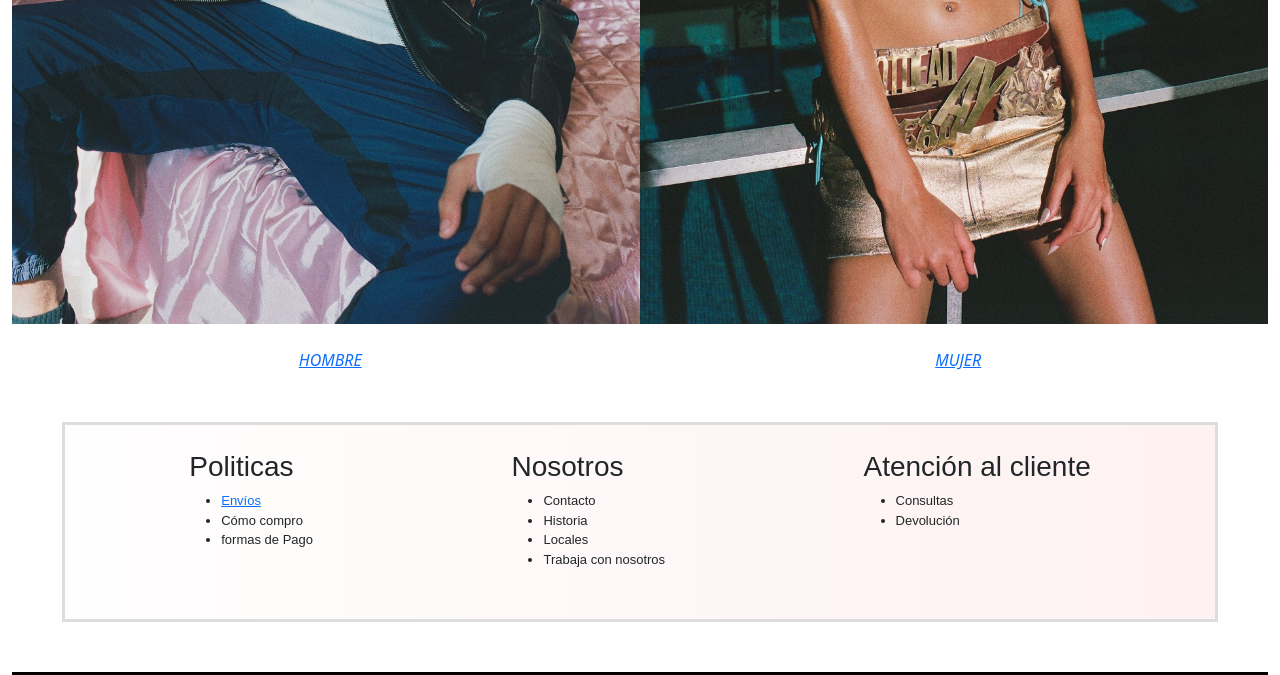
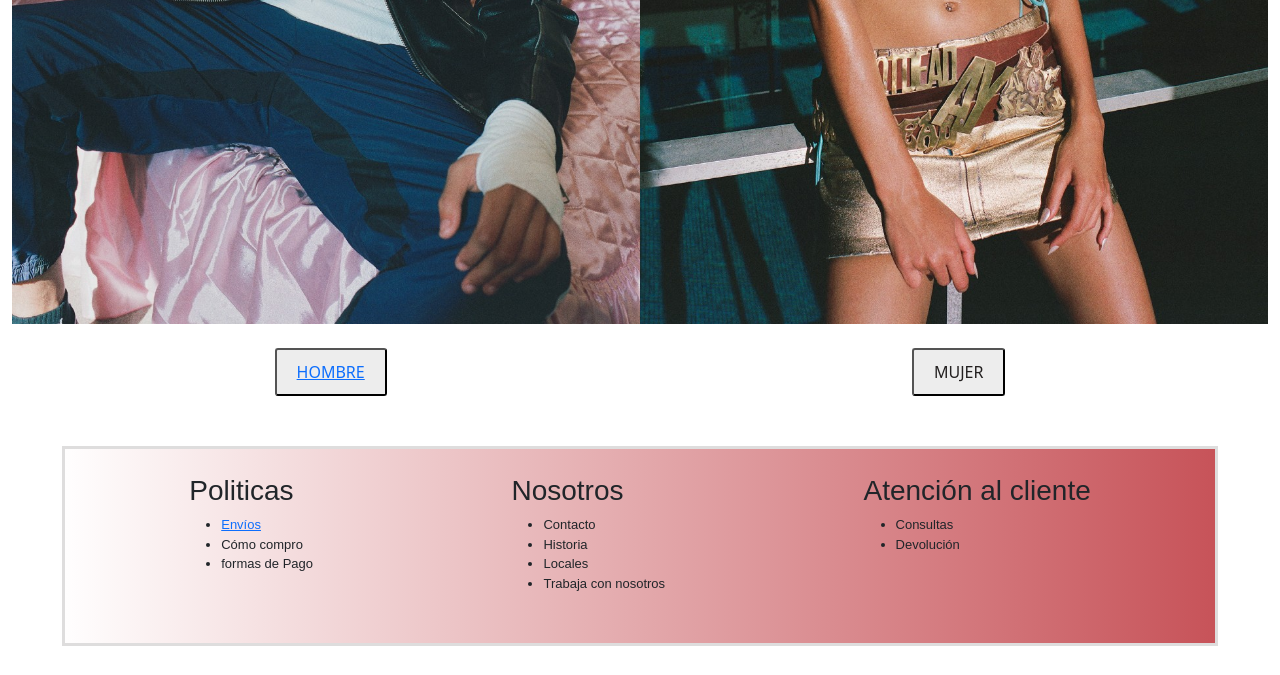
Before and after one commit to victoria-mvf/EntregaFinalMVictoriaFernandez, a website: page index.html in a window 1280 px wide. Shown: the part 1593-2268 px from the top of the page. Drawn offline with nearby package versions, Linux system fonts and the light colour scheme.

Commit message:
tercera-modificacion-entrega-final

```diff
--- a/index.html
+++ b/index.html
@@ -72,7 +72,7 @@
                 <a href="./pages/hombre.html"><img src="./src/img/categoria-hombre.jpg" alt="MAN" width="700px"
                         class="img-fluid"></a>
 
-                <a href=""><img src="./src/img/categoria-mujer.jpg" alt="WOMAN" width="700px" class="img-fluid"></a>
+                <img src="./src/img/categoria-mujer.jpg" alt="WOMAN" width="700px" class="img-fluid">
 
             </div>
 
@@ -80,9 +80,9 @@
 
             <div class="titulo-banner2">
 
-                <a href="./pages/hombre.html">HOMBRE</a>
+                <button class="boton-estilo"><a href="./pages/hombre.html">HOMBRE</a></button>
 
-                <a href="">MUJER</a>
+               <button class="boton-estilo">MUJER</button>
 
             </div>
 
--- a/scss/_header.scss
+++ b/scss/_header.scss
@@ -6,7 +6,6 @@ header {
         display: grid;
         grid-template-columns: 300px 100px;
         grid-template-rows: 25px 25px;
-        background-color: white;
         display: flex;
         flex-direction: column;
         margin: 10px;
@@ -45,6 +44,7 @@ header {
         align-items: center;
         padding: 10px;
         font-style: oblique
+
     }
 
     nav a {
--- a/scss/_main.scss
+++ b/scss/_main.scss
@@ -48,8 +48,12 @@ main {
     }
 
 
+    .boton-estilo {
+        @include estilo-de-boton ($back-ground-h2, $color-texto-boton)
+
 }
 
+}
 
 #inscripcion {
     padding: 50px;
--- a/scss/_section.scss
+++ b/scss/_section.scss
@@ -34,9 +34,6 @@ section {
             justify-content: center;
         }
 
-        p {
-            @extend p;
-        }
 
     }
 
--- a/scss/_variables.scss
+++ b/scss/_variables.scss
@@ -1,4 +1,14 @@
-$back-ground-h2:rgb(237, 237, 237);
+$back-ground-h2: rgb(237, 237, 237);
+$color-texto-boton: rgb(34, 31, 31);
 $padding-h2: 15px;
 $background-fot-news: linear-gradient(to left, rgb(251, 203, 203), rgb(255, 254, 254));
-$backgroud-section: linear-gradient(to left, rgb(254, 241, 241), rgb(255, 254, 254));
+$backgroud-section: linear-gradient(to left, rgb(199, 83, 89), rgb(255, 254, 254));
+
+@mixin estilo-de-boton($back-ground-h2, $color-texto-boton) {
+    background-color: $back-ground-h2;
+    color: $color-texto-boton;
+    padding: 10px 20px;
+    border: solid $backgroud-section;
+    border-radius: 3px;
+    cursor: pointer;
+}
```
Also changed, not shown: pages/buzo-crew-classic.html (+1 -1 lines), pages/newsletter.html (+1 -1 lines), style/style.css, 1 other file.
